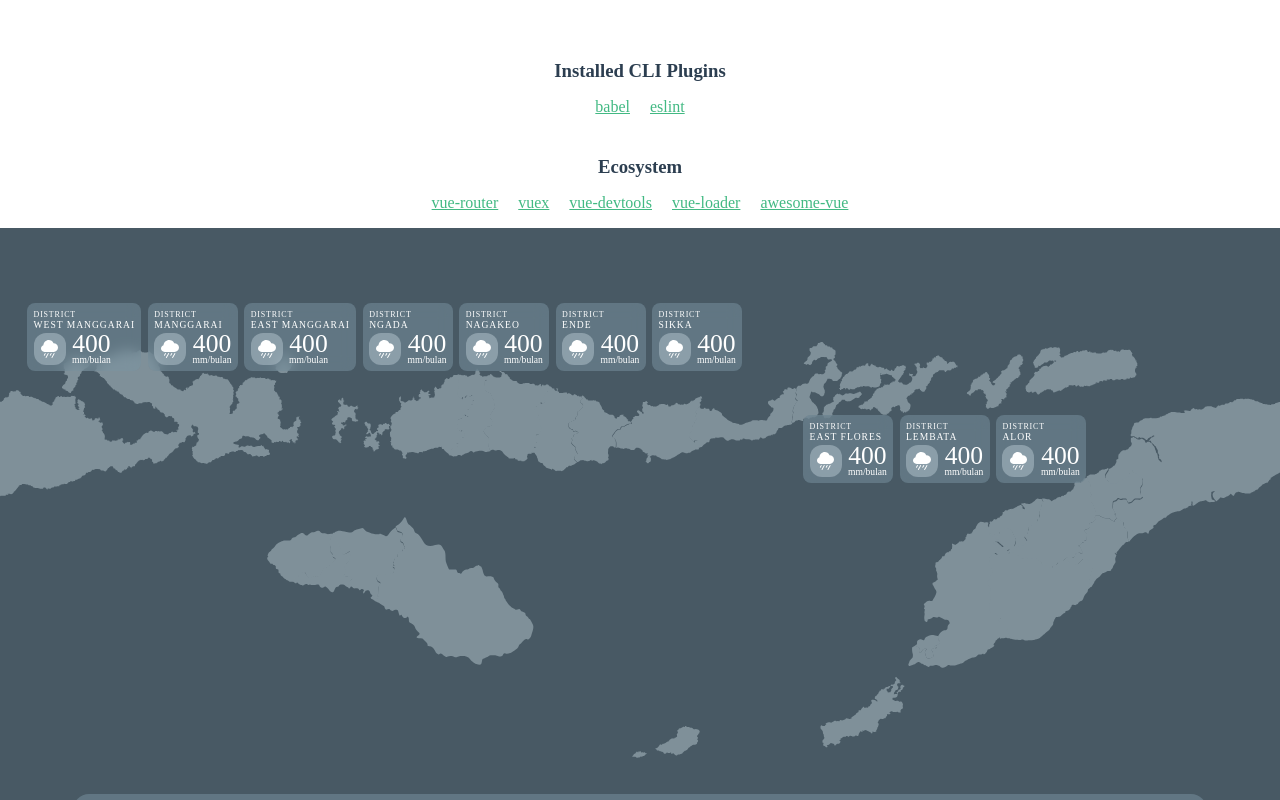
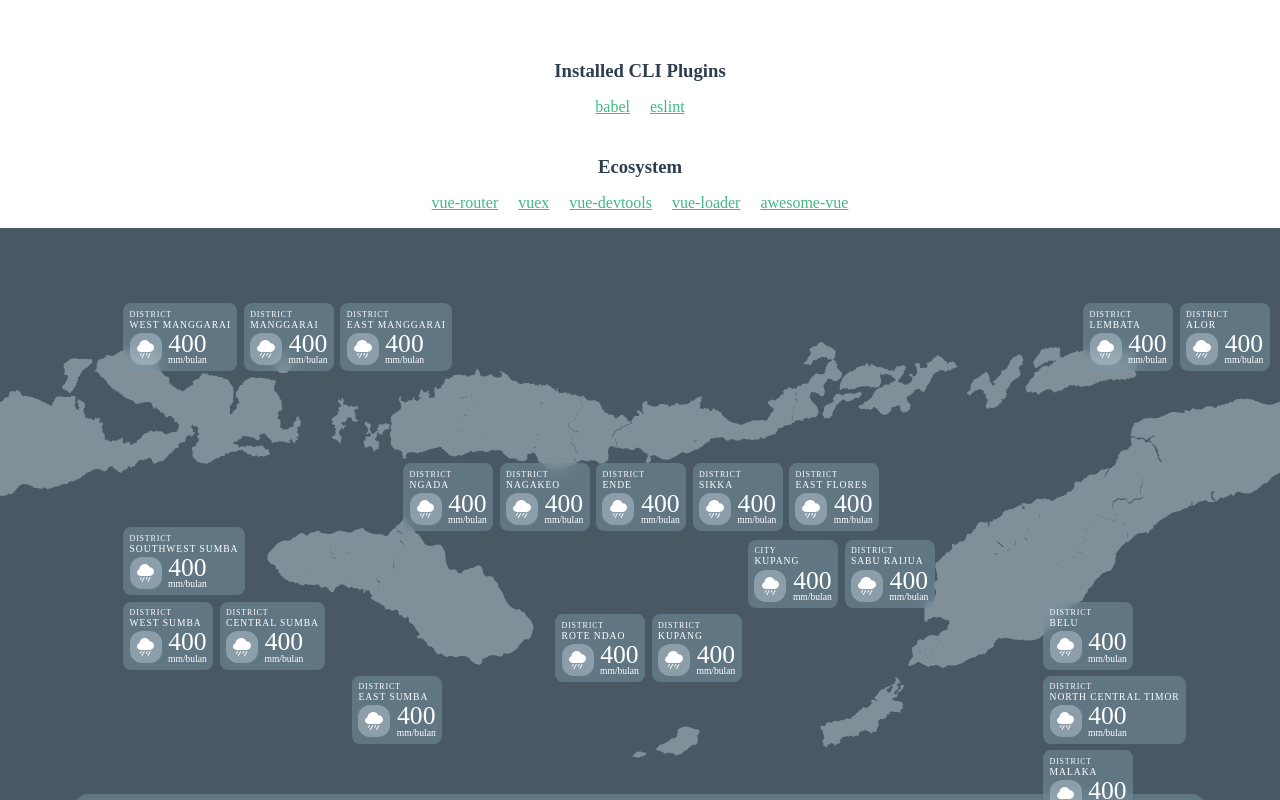
Before and after one commit to fillbert123/rainfall, a Vue app: page / in a window 1280 px wide. Shown: the top 800 px of the page. Built offline with nearby package versions, Linux system fonts and the light colour scheme; a web font is replaced by a local one.

Commit message:
SImulationPage added complete

```diff
--- a/src/i18n/en.json
+++ b/src/i18n/en.json
@@ -22,7 +22,7 @@
       "sbg": "Central Sumba",
       "sbt": "East Sumba",
       "sab": "Sabu Raijua",
-      "rot": "Rote",
+      "rot": "Rote Ndao",
       "kup": "Kupang",
       "ttu": "North Central Timor",
       "tts": "South Central Timor",
--- a/src/i18n/id.json
+++ b/src/i18n/id.json
@@ -22,7 +22,7 @@
       "sbg": "Sumba Tengah",
       "sbt": "Sumba Timur",
       "sab": "Sabu Raijua",
-      "rot": "Rote",
+      "rot": "Rote Ndao",
       "kup": "Kupang",
       "ttu": "Timor Tengah Utara",
       "tts": "Timor Tengah Selatan",
--- a/src/pages/SimulationPage.vue
+++ b/src/pages/SimulationPage.vue
@@ -14,6 +14,42 @@
       <div class="page__upper__chip page__upper__chip__group2">
         <ResultChip
           v-for="area in group2"
+          :adm=area.adm
+          :admName=area.admName
+          :key="area.admName"
+          :style="{ 'left' : area.left + 'px', 'top' : area.top + 'px' }">
+        </ResultChip>
+      </div>
+      <div class="page__upper__chip page__upper__chip__group3">
+        <ResultChip
+          v-for="area in group3"
+          :adm=area.adm
+          :admName=area.admName
+          :key="area.admName"
+          :style="{ 'left' : area.left + 'px', 'top' : area.top + 'px' }">
+        </ResultChip>
+      </div>
+      <div class="page__upper__chip page__upper__chip__group4">
+        <ResultChip
+          v-for="area in group4"
+          :adm=area.adm
+          :admName=area.admName
+          :key="area.admName"
+          :style="{ 'left' : area.left + 'px', 'top' : area.top + 'px' }">
+        </ResultChip>
+      </div>
+      <div class="page__upper__chip page__upper__chip__group5">
+        <ResultChip
+          v-for="area in group5"
+          :adm=area.adm
+          :admName=area.admName
+          :key="area.admName"
+          :style="{ 'left' : area.left + 'px', 'top' : area.top + 'px' }">
+        </ResultChip>
+      </div>
+      <div class="page__upper__chip page__upper__chip__group6">
+        <ResultChip
+          v-for="area in group6"
           :adm=area.adm
           :admName=area.admName
           :key="area.admName"
@@ -38,76 +74,89 @@ export default {
     return {
       group1: {
         mgb: {
-          adm: this.$t('administrative.admArea.district'), admName: this.$t('administrative.admName.mgb'), left: 100, top: 100
+          adm: this.$t('administrative.admArea.district'), admName: this.$t('administrative.admName.mgb')
         },
         mgr: {
-          adm: this.$t('administrative.admArea.district'), admName: this.$t('administrative.admName.mgr'), left: 252, top: 100
+          adm: this.$t('administrative.admArea.district'), admName: this.$t('administrative.admName.mgr')
         },
         mgt: {
-          adm: this.$t('administrative.admArea.district'), admName: this.$t('administrative.admName.mgt'), left: 389, top: 100
-        },
-        nga: {
-          adm: this.$t('administrative.admArea.district'), admName: this.$t('administrative.admName.nga'), left: 537, top: 100
-        },
-        nag: {
-          adm: this.$t('administrative.admArea.district'), admName: this.$t('administrative.admName.nag'), left: 674, top: 100
-        },
-        end: {
-          adm: this.$t('administrative.admArea.district'), admName: this.$t('administrative.admName.end'), left: 811, top: 100
-        },
-        sik: {
-          adm: this.$t('administrative.admArea.district'), admName: this.$t('administrative.admName.sik'), left: 948, top: 100
+          adm: this.$t('administrative.admArea.district'), admName: this.$t('administrative.admName.mgt')
         }
       },
       group2: {
-        flo: {
-          adm: this.$t('administrative.admArea.district'), admName: this.$t('administrative.admName.flo'), left: 200, top: 400
-        },
         lem: {
-          adm: this.$t('administrative.admArea.district'), admName: this.$t('administrative.admName.lem'), left: 400, top: 1200
+          adm: this.$t('administrative.admArea.district'), admName: this.$t('administrative.admName.lem')
         },
         alo: {
-          adm: this.$t('administrative.admArea.district'), admName: this.$t('administrative.admName.alo'), left: 0, top: 1400
+          adm: this.$t('administrative.admArea.district'), admName: this.$t('administrative.admName.alo')
         }
       },
       group3: {
         sbd: {
-          adm: this.$t('administrative.admArea.district'), admName: this.$t('administrative.admName.sbd'), left: 400, top: 400
+          adm: this.$t('administrative.admArea.district'), admName: this.$t('administrative.admName.sbd')
         },
         sbb: {
-          adm: this.$t('administrative.admArea.district'), admName: this.$t('administrative.admName.sbb'), left: 0, top: 600
+          adm: this.$t('administrative.admArea.district'), admName: this.$t('administrative.admName.sbb')
         },
         sbg: {
-          adm: this.$t('administrative.admArea.district'), admName: this.$t('administrative.admName.sbg'), left: 200, top: 600
+          adm: this.$t('administrative.admArea.district'), admName: this.$t('administrative.admName.sbg')
         },
         sbt: {
-          adm: this.$t('administrative.admArea.district'), admName: this.$t('administrative.admName.sbt'), left: 400, top: 600
+          adm: this.$t('administrative.admArea.district'), admName: this.$t('administrative.admName.sbt')
         }
       },
-      considerations: {
+      group4: {
+        dummy: {
+          adm: this.$t('administrative.admArea.district'), admName: this.$t('administrative.admName.ttu')
+        },
+        bel: {
+          adm: this.$t('administrative.admArea.district'), admName: this.$t('administrative.admName.bel')
+        },
+        ttu: {
+          adm: this.$t('administrative.admArea.district'), admName: this.$t('administrative.admName.ttu')
+        },
+        mal: {
+          adm: this.$t('administrative.admArea.district'), admName: this.$t('administrative.admName.mal')
+        },
+        tts: {
+          adm: this.$t('administrative.admArea.district'), admName: this.$t('administrative.admName.tts')
+        }
+      },
+      group5: {
+        dummy2: {
+          adm: this.$t('administrative.admArea.district'), admName: this.$t('administrative.admName.sab')
+        },
+        dummy3: {
+          adm: this.$t('administrative.admArea.district'), admName: this.$t('administrative.admName.rot')
+        },
+        kot: {
+          adm: this.$t('administrative.admArea.city'), admName: this.$t('administrative.admName.kup')
+        },
         sab: {
-          adm: this.$t('administrative.admArea.district'), admName: this.$t('administrative.admName.sab'), left: 0, top: 800
+          adm: this.$t('administrative.admArea.district'), admName: this.$t('administrative.admName.sab')
         },
         rot: {
-          adm: this.$t('administrative.admArea.district'), admName: this.$t('administrative.admName.rot'), left: 200, top: 800
-        },
-        kot: {
-          adm: this.$t('administrative.admArea.city'), admName: this.$t('administrative.admName.kup'), left: 400, top: 800
+          adm: this.$t('administrative.admArea.district'), admName: this.$t('administrative.admName.rot')
         },
         kup: {
-          adm: this.$t('administrative.admArea.district'), admName: this.$t('administrative.admName.kup'), left: 0, top: 1000
+          adm: this.$t('administrative.admArea.district'), admName: this.$t('administrative.admName.kup')
+        }
+      },
+      group6: {
+        nga: {
+          adm: this.$t('administrative.admArea.district'), admName: this.$t('administrative.admName.nga')
         },
-        ttu: {
-          adm: this.$t('administrative.admArea.district'), admName: this.$t('administrative.admName.ttu'), left: 200, top: 1000
+        nag: {
+          adm: this.$t('administrative.admArea.district'), admName: this.$t('administrative.admName.nag')
         },
-        tts: {
-          adm: this.$t('administrative.admArea.district'), admName: this.$t('administrative.admName.tts'), left: 400, top: 1000
+        end: {
+          adm: this.$t('administrative.admArea.district'), admName: this.$t('administrative.admName.end')
         },
-        mal: {
-          adm: this.$t('administrative.admArea.district'), admName: this.$t('administrative.admName.mal'), left: 0, top: 1200
+        sik: {
+          adm: this.$t('administrative.admArea.district'), admName: this.$t('administrative.admName.sik')
         },
-        bel: {
-          adm: this.$t('administrative.admArea.district'), admName: this.$t('administrative.admName.bel'), left: 200, top: 1200
+        flo: {
+          adm: this.$t('administrative.admArea.district'), admName: this.$t('administrative.admName.flo')
         }
       }
     }
@@ -143,13 +192,55 @@ export default {
         display: flex;
         flex-direction: row;
         top: 90px;
-        left: 30px;
+        left: 150px;
       }
       &__group2 {
         display: flex;
         flex-direction: row;
-        top: 230px;
-        left: 1000px;
+        top: 90px;
+        left: 1350px;
+      }
+      &__group3 {
+        display: flex;
+        flex-direction: row;
+        flex-wrap: wrap;
+        width: 300px;
+        top: 370px;
+        left: 150px;
+        &>*:nth-child(1) {
+          margin-inline-end: 100px;
+        }
+        &>*:nth-child(4) {
+          margin-inline-start: 290px;
+        }
+      }
+      &__group4 {
+        display: flex;
+        flex-direction: row;
+        flex-wrap: wrap;
+        top: 370px;
+        left: 1300px;
+        &>*:nth-child(1) {
+          visibility: hidden;
+        }
+      }
+      &__group5 {
+        display: flex;
+        flex-direction: row;
+        flex-wrap: wrap;
+        width: 500px;
+        top: 386px;
+        left: 690px;
+        &>*:nth-child(1), &>*:nth-child(2) {
+          visibility: hidden;
+        }
+      }
+      &__group6 {
+        display: flex;
+        flex-direction: row;
+        flex-wrap: wrap;
+        top: 290px;
+        left: 500px;
       }
     }
   }
```
